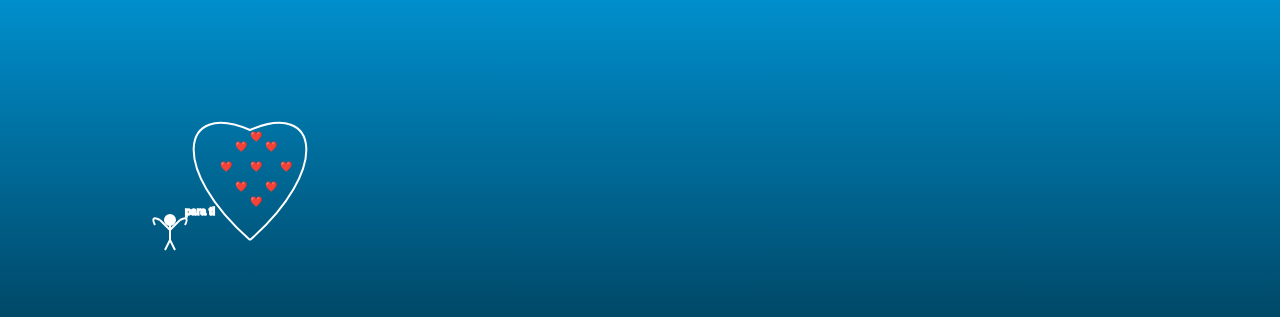
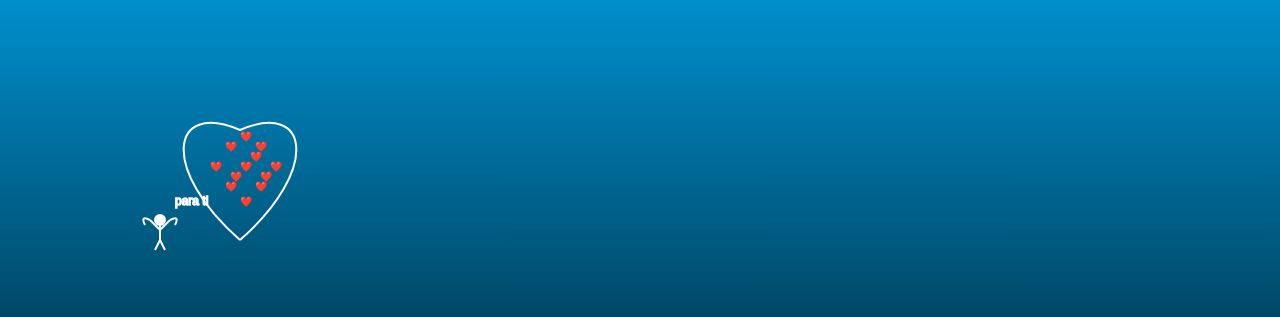
Before and after one commit to jAtienza00/prueba, a React (Create React App) app: page / in a window 1280 px wide. Shown: the part 159-476 px from the top of the page. Built offline with nearby package versions, Linux system fonts and the light colour scheme; no server answers.

Commit message:
Update ImagenAniversario.js

```diff
--- a/src/components/ImagenAniversario.js
+++ b/src/components/ImagenAniversario.js
@@ -5,8 +5,8 @@ const ImagenAniversario = () => {
   return (
     <div style={{ width: '100%', textAlign: 'center' }}>
       <svg
-        viewBox="0 0 220 200"
-        width="220"
+        viewBox="0 0 250 200"
+        width="250"
         height="200"
         xmlns="http://www.w3.org/2000/svg"
         className="draw"
@@ -14,43 +14,46 @@ const ImagenAniversario = () => {
         stroke="white"
         strokeWidth="1.5"
       >
-        {/* Corazón grande */}
+        {/* Corazón grande movido a la izquierda */}
         <path
-          d="M110 170 C30 100, 40 30, 110 60 C180 30, 190 100, 110 170 Z"
+          d="M100 170 C20 100, 30 30, 100 60 C170 30, 180 100, 100 170 Z"
           fill="none"
           stroke="white"
           strokeWidth="2"
         />
 
-        {/* Mini corazones distribuidos */}
+        {/* Mini corazones adicionales */}
         <g fontSize="10">
-          <text x="80" y="100">❤️</text>
-          <text x="95" y="80">❤️</text>
-          <text x="110" y="70">❤️</text>
-          <text x="125" y="80">❤️</text>
-          <text x="140" y="100">❤️</text>
-          <text x="125" y="120">❤️</text>
-          <text x="110" y="135">❤️</text>
-          <text x="95" y="120">❤️</text>
-          <text x="110" y="100">❤️</text>
+          <text x="70" y="100">❤️</text>
+          <text x="85" y="80">❤️</text>
+          <text x="100" y="70">❤️</text>
+          <text x="115" y="80">❤️</text>
+          <text x="130" y="100">❤️</text>
+          <text x="115" y="120">❤️</text>
+          <text x="100" y="135">❤️</text>
+          <text x="85" y="120">❤️</text>
+          <text x="100" y="100">❤️</text>
+          <text x="110" y="90">❤️</text>
+          <text x="90" y="110">❤️</text>
+          <text x="120" y="110">❤️</text>
         </g>
 
-        {/* Muñeco más a la izquierda */}
+        {/* Muñeco aún más a la izquierda */}
         <g stroke="white" strokeWidth="2">
-          <circle cx="30" cy="150" r="5" fill="white" />
-          <line x1="30" y1="155" x2="30" y2="170" />
-          <line x1="30" y1="160" x2="20" y2="150" />
-          <line x1="30" y1="160" x2="40" y2="150" />
-          <line x1="30" y1="170" x2="25" y2="180" />
-          <line x1="30" y1="170" x2="35" y2="180" />
+          <circle cx="20" cy="150" r="5" fill="white" />
+          <line x1="20" y1="155" x2="20" y2="170" />
+          <line x1="20" y1="160" x2="10" y2="150" />
+          <line x1="20" y1="160" x2="30" y2="150" />
+          <line x1="20" y1="170" x2="15" y2="180" />
+          <line x1="20" y1="170" x2="25" y2="180" />
 
           {/* Alas */}
-          <path d="M20 150 Q10 145, 15 155" fill="none" />
-          <path d="M40 150 Q50 145, 45 155" fill="none" />
+          <path d="M10 150 Q0 145, 5 155" fill="none" />
+          <path d="M30 150 Q40 145, 35 155" fill="none" />
         </g>
 
-        {/* Texto más grande y separado */}
-        <text x="45" y="145" fontSize="10" fill="white" fontWeight="bold">para ti</text>
+        {/* Texto más grande y más arriba, sin negrita */}
+        <text x="35" y="135" fontSize="12" fill="white">para ti</text>
       </svg>
     </div>
   );
```
